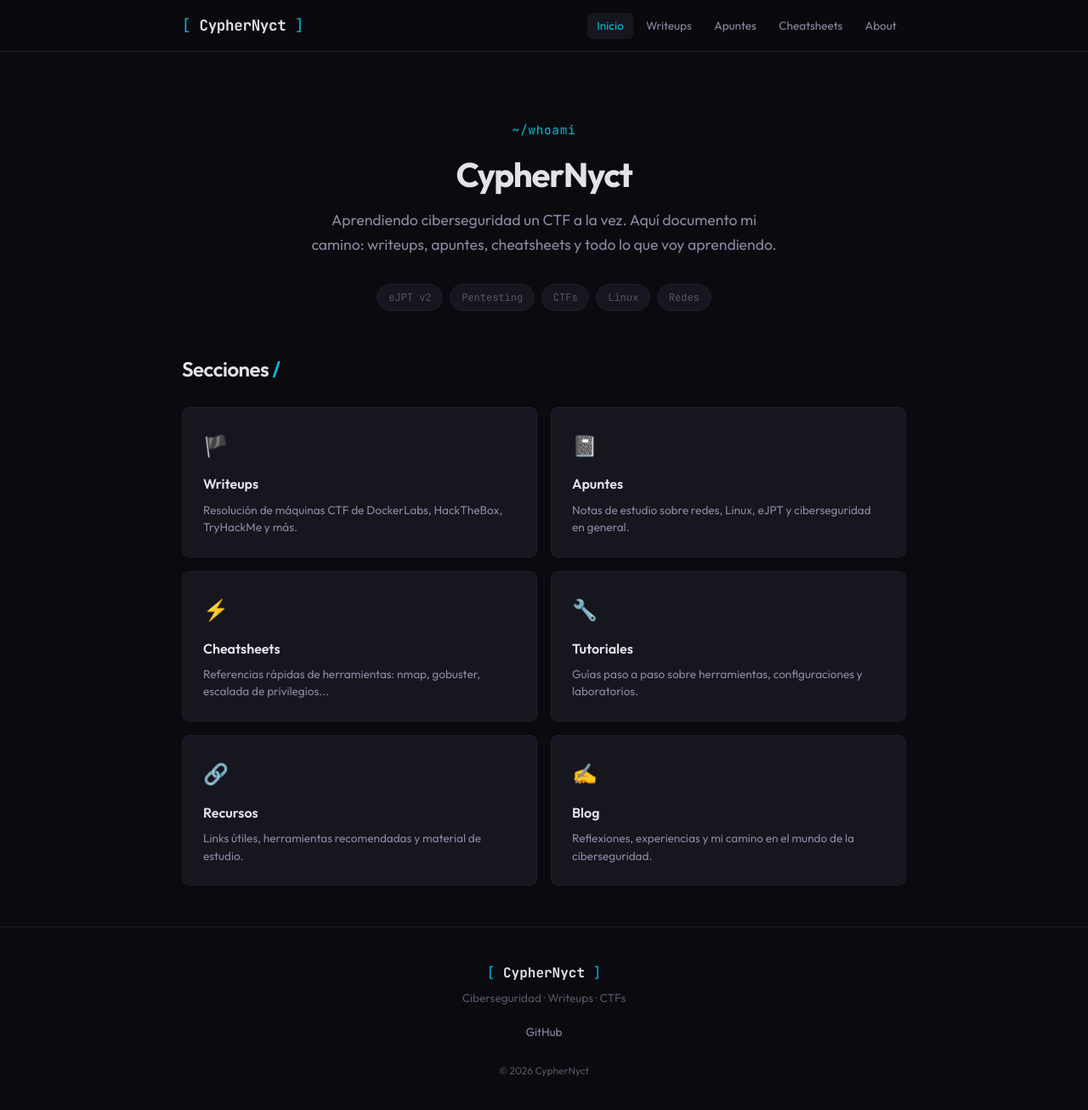
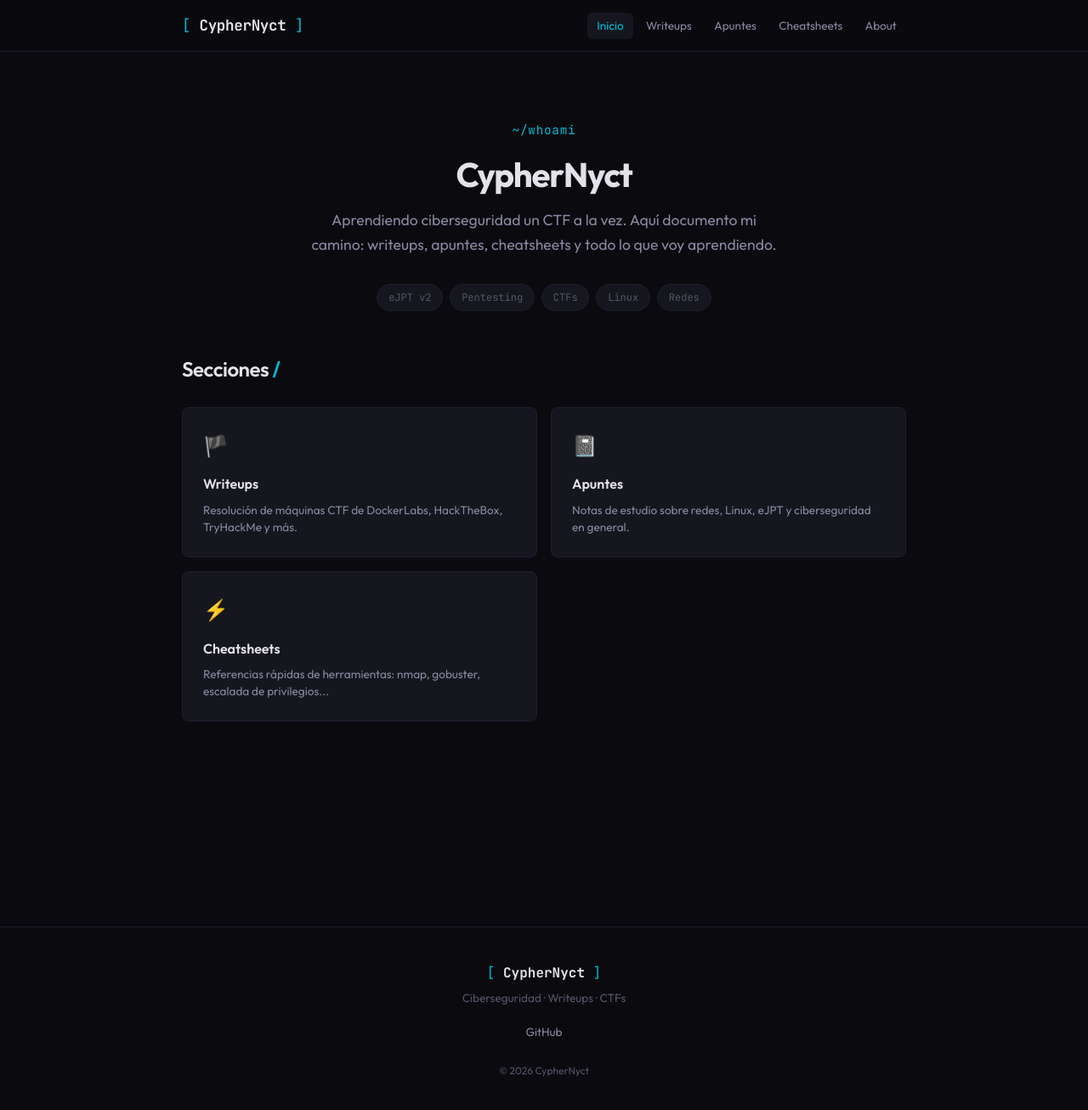
Before and after one commit to CypherNyct/cyphernyct.github.io, a Jekyll site: the page built from index.md, in a window 1280 px wide and 1310 px high. Shown: the top 1306 px of the window at 85% size. Built offline with Jekyll 4.4.1, drawn with Linux system fonts in a browser that asks for light colours.

Commit message:
Update index.md

```diff
--- a/index.md
+++ b/index.md
@@ -36,20 +36,5 @@ title: Inicio
       <h3>Cheatsheets</h3>
       <p>Referencias rápidas de herramientas: nmap, gobuster, escalada de privilegios...</p>
     </a>
-    <a href="{{ '/tutoriales/' | relative_url }}" class="card">
-      <div class="card-emoji">🔧</div>
-      <h3>Tutoriales</h3>
-      <p>Guías paso a paso sobre herramientas, configuraciones y laboratorios.</p>
-    </a>
-    <a href="{{ '/recursos/' | relative_url }}" class="card">
-      <div class="card-emoji">🔗</div>
-      <h3>Recursos</h3>
-      <p>Links útiles, herramientas recomendadas y material de estudio.</p>
-    </a>
-    <a href="{{ '/blog/' | relative_url }}" class="card">
-      <div class="card-emoji">✍️</div>
-      <h3>Blog</h3>
-      <p>Reflexiones, experiencias y mi camino en el mundo de la ciberseguridad.</p>
-    </a>
   </div>
 </section>
```
